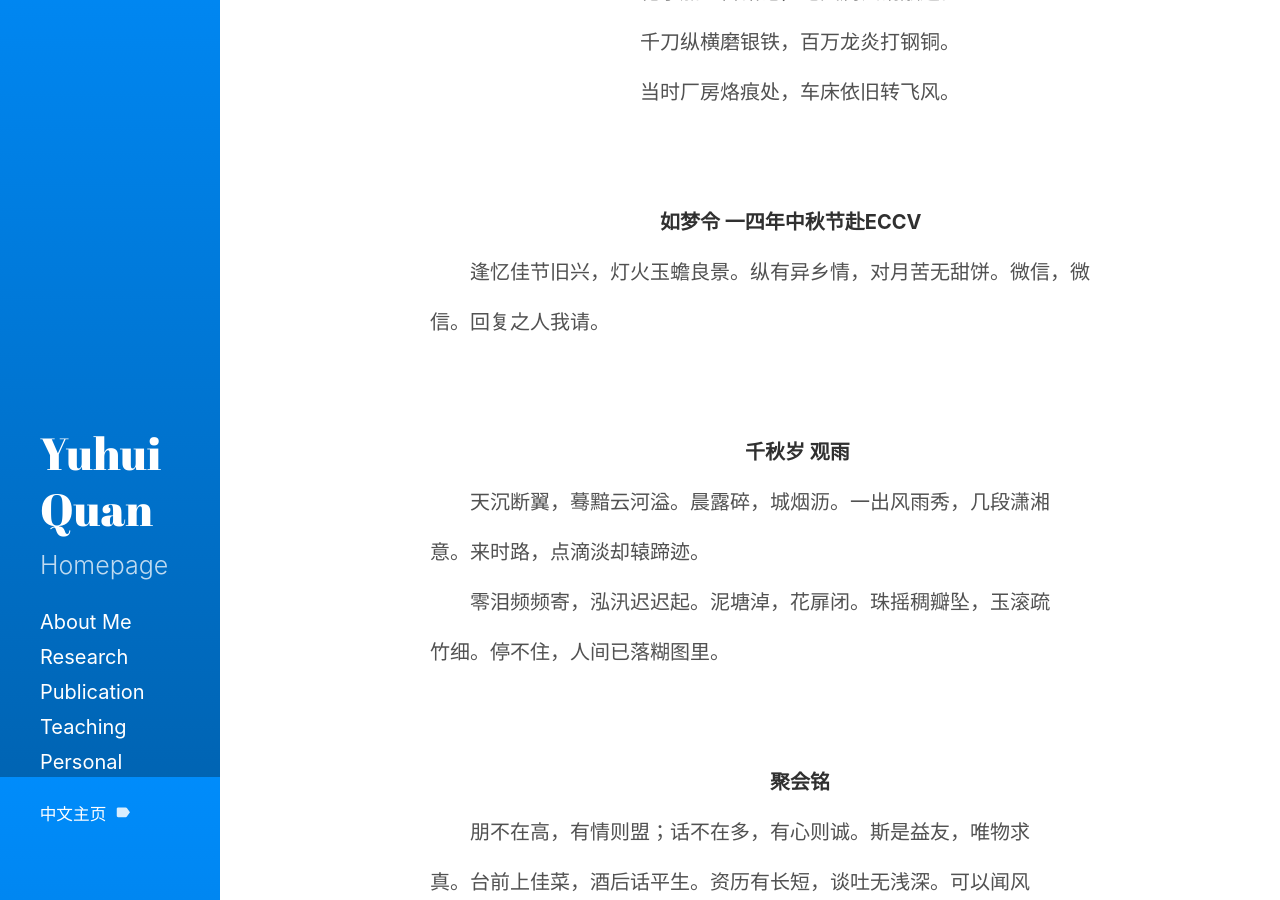
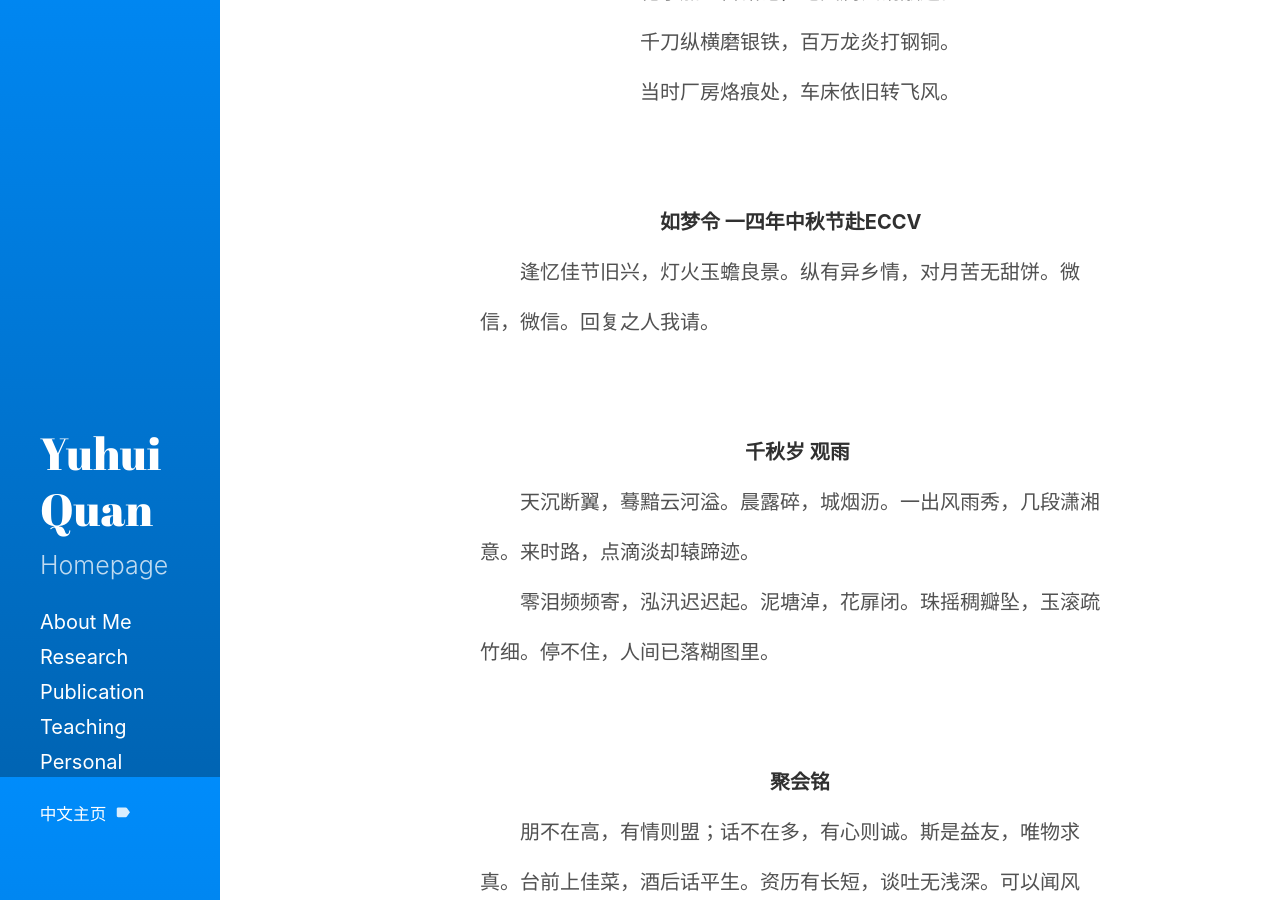
Before and after one commit to csyhquan/csyhquan.github.io, a Jekyll site: the page built from category/poem/poem.md, in a window 1280 px wide and 900 px high, scrolled down 1923 px. Built offline with Jekyll 4.4.1, drawn with Linux system fonts in a browser that asks for light colours; part of the change alters nothing that is shown.

```diff
--- a/category/poem/poem.md
+++ b/category/poem/poem.md
@@ -59,23 +59,23 @@ title:
 <br>
 
 <p>&emsp;&emsp;&emsp;&emsp;&emsp;&emsp;&emsp;&emsp;&emsp;&emsp;&emsp;&emsp;&emsp;&emsp;&emsp;&emsp;&emsp;&emsp;&emsp;&emsp;<strong>如梦令 一四年中秋节赴ECCV</strong></p>
-<p>&emsp;&emsp;&emsp;&emsp;&emsp;&emsp;&emsp;&emsp;&emsp;&emsp;&ensp;逢忆佳节旧兴，灯火玉蟾良景。纵有异乡情，对月苦无甜饼。微信，微</p>
-<p>&emsp;&emsp;&emsp;&emsp;&emsp;&emsp;&emsp;&emsp;&ensp;信。回复之人我请。</p>
+<p>&emsp;&emsp;&emsp;&emsp;&emsp;&emsp;&emsp;&emsp;&emsp;&emsp;&ensp;&emsp;&emsp;&ensp;逢忆佳节旧兴，灯火玉蟾良景。纵有异乡情，对月苦无甜饼。微</p>
+<p>&emsp;&emsp;&emsp;&emsp;&emsp;&emsp;&emsp;&emsp;&ensp;&emsp;&emsp;&ensp;信，微信。回复之人我请。</p>
 
 <br>
 <br>
 
 <p>&emsp;&emsp;&emsp;&emsp;&emsp;&emsp;&emsp;&emsp;&emsp;&emsp;&emsp;&emsp;&emsp;&emsp;&emsp;&emsp;&emsp;&emsp;&emsp;&emsp;&emsp;&emsp;&emsp;&emsp;&#8197;<strong>千秋岁 观雨</strong></p>
-<p>&emsp;&emsp;&emsp;&emsp;&emsp;&emsp;&emsp;&emsp;&emsp;&emsp;&ensp;天沉断翼，蓦黯云河溢。晨露碎，城烟沥。一出风雨秀，几段潇湘</p>
-<p>&emsp;&emsp;&emsp;&emsp;&emsp;&emsp;&emsp;&emsp;&ensp;意。来时路，点滴淡却辕蹄迹。</p>
-<p>&emsp;&emsp;&emsp;&emsp;&emsp;&emsp;&emsp;&emsp;&emsp;&emsp;&ensp;零泪频频寄，泓汛迟迟起。泥塘淖，花扉闭。珠摇稠瓣坠，玉滚疏</p>
-<p>&emsp;&emsp;&emsp;&emsp;&emsp;&emsp;&emsp;&emsp;&ensp;竹细。停不住，人间已落糊图里。</p>
+<p>&emsp;&emsp;&emsp;&emsp;&emsp;&emsp;&emsp;&emsp;&emsp;&emsp;&ensp;&emsp;&emsp;&ensp;天沉断翼，蓦黯云河溢。晨露碎，城烟沥。一出风雨秀，几段潇湘</p>
+<p>&emsp;&emsp;&emsp;&emsp;&emsp;&emsp;&emsp;&emsp;&ensp;&emsp;&emsp;&ensp;意。来时路，点滴淡却辕蹄迹。</p>
+<p>&emsp;&emsp;&emsp;&emsp;&emsp;&emsp;&emsp;&emsp;&emsp;&emsp;&ensp;&emsp;&emsp;&ensp;零泪频频寄，泓汛迟迟起。泥塘淖，花扉闭。珠摇稠瓣坠，玉滚疏</p>
+<p>&emsp;&emsp;&emsp;&emsp;&emsp;&emsp;&emsp;&emsp;&ensp;&emsp;&emsp;&ensp;竹细。停不住，人间已落糊图里。</p>
 
 <br>
 <br>
 
 <p>&emsp;&emsp;&emsp;&emsp;&emsp;&emsp;&emsp;&emsp;&emsp;&emsp;&emsp;&emsp;&emsp;&emsp;&emsp;&emsp;&emsp;&emsp;&emsp;&emsp;&emsp;&emsp;&emsp;&emsp;&emsp;&ensp;<strong>聚会铭</strong></p>
-<p>&emsp;&emsp;&emsp;&emsp;&emsp;&emsp;&emsp;&emsp;&emsp;&emsp;&ensp;朋不在高，有情则盟；话不在多，有心则诚。斯是益友，唯物求</p>
-<p>&emsp;&emsp;&emsp;&emsp;&emsp;&emsp;&emsp;&emsp;&ensp;真。台前上佳菜，酒后话平生。资历有长短，谈吐无浅深。可以闻风</p>
-<p>&emsp;&emsp;&emsp;&emsp;&emsp;&emsp;&emsp;&emsp;&ensp;雅，笑青春。无凡俗之束缚，有回忆之支撑。左边大胖子，右侧小时</p>
-<p>&emsp;&emsp;&emsp;&emsp;&emsp;&emsp;&emsp;&emsp;&ensp;针。君子曰：何求之有！</p>
+<p>&emsp;&emsp;&emsp;&emsp;&emsp;&emsp;&emsp;&emsp;&emsp;&emsp;&ensp;&emsp;&emsp;&ensp;朋不在高，有情则盟；话不在多，有心则诚。斯是益友，唯物求</p>
+<p>&emsp;&emsp;&emsp;&emsp;&emsp;&emsp;&emsp;&emsp;&ensp;&emsp;&emsp;&ensp;真。台前上佳菜，酒后话平生。资历有长短，谈吐无浅深。可以闻风</p>
+<p>&emsp;&emsp;&emsp;&emsp;&emsp;&emsp;&emsp;&emsp;&ensp;&emsp;&emsp;&ensp;雅，笑青春。无凡俗之束缚，有回忆之支撑。左边大胖子，右侧小时</p>
+<p>&emsp;&emsp;&emsp;&emsp;&emsp;&emsp;&emsp;&emsp;&ensp;&emsp;&emsp;&ensp;针。君子曰：何求之有！</p>
```
